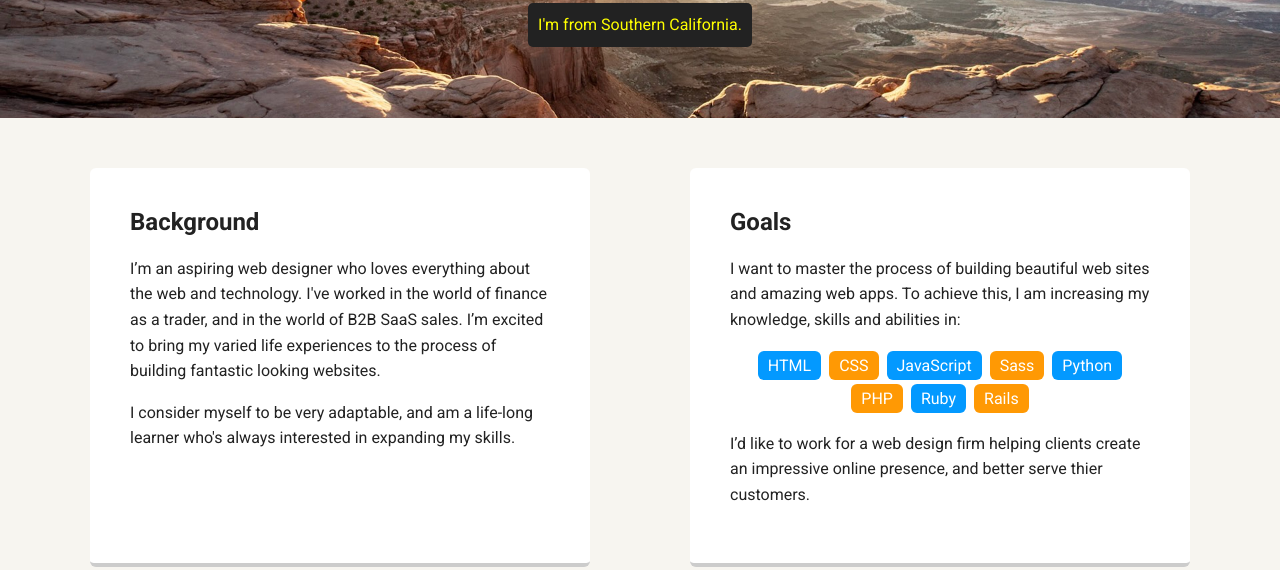
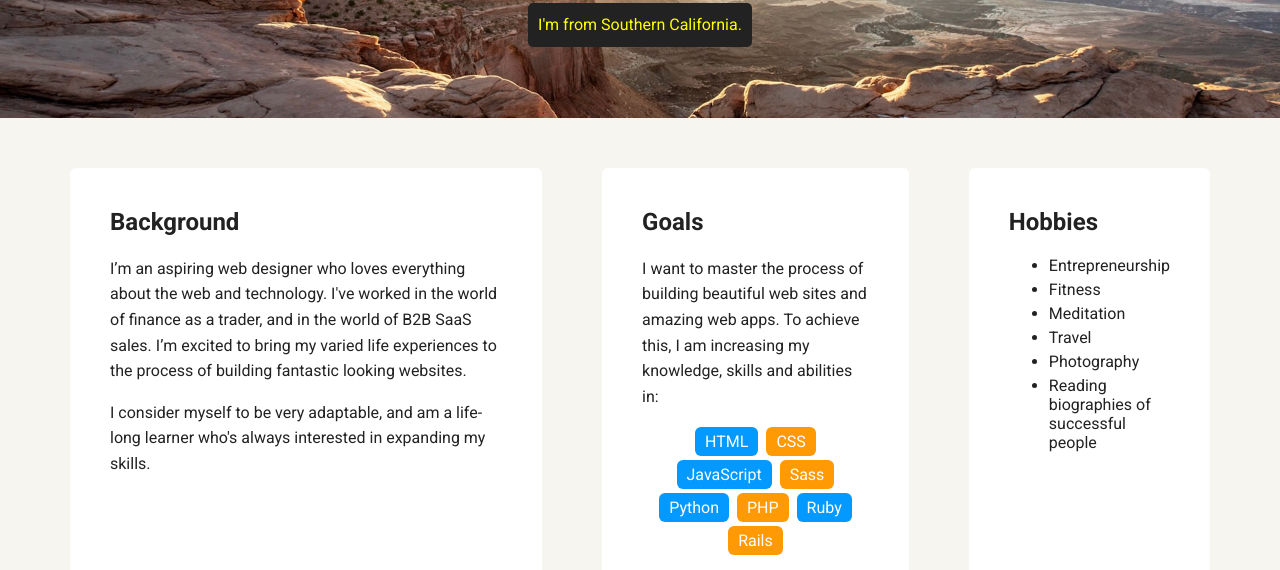
Before and after one commit to guptacode/portfolio_update_v1, a plain HTML site: page index.html in a window 1280 px wide. Shown: the part 352-922 px from the top of the page. Drawn offline with Linux system fonts and the light colour scheme; a web font is replaced by a local one.

Commit message:
Add hobbies to home page

```diff
--- a/index.html
+++ b/index.html
@@ -45,6 +45,19 @@
         <p>I’d like to work for a web design firm helping clients create an impressive online presence, and better serve thier customers.</p>
       </div>
 
+      <div class="card">
+        <h2>Hobbies</h2>
+        <ul>
+            <li class="job-details">Entrepreneurship</li>
+            <li class="job-details">Fitness</li>
+            <li class="job-details">Meditation</li>
+            <li class="job-details">Travel</li>
+            <li class="job-details">Photography</li>
+            <li class="job-details">Reading biographies of successful people</li>
+        </ul>
+
+      </div>
+
     </main>
     <footer>
       <ul>
```
Also changed, not shown: 1 other file.
